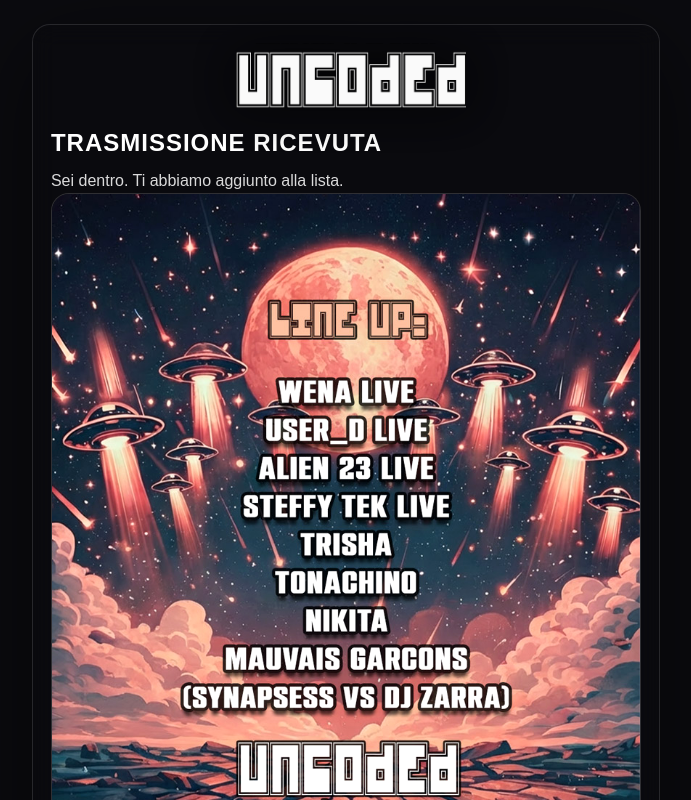
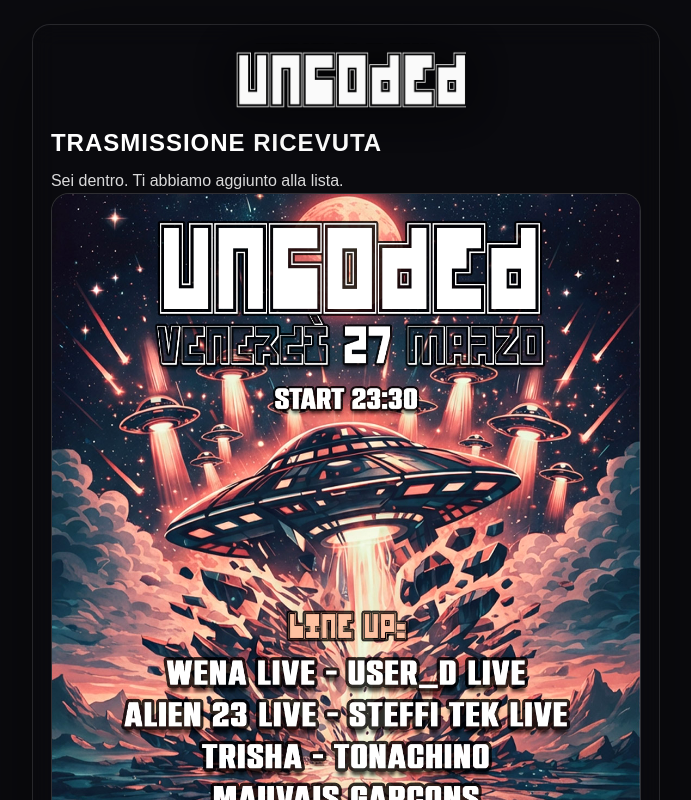
Before and after one commit to melatonina-studio/rsvp-site, a Next.js app: page /join in a window 1280 px wide. Shown: the top 800 px of the page, without its empty margins (294-985 px from the left). Built offline with nearby package versions, Linux system fonts and the light colour scheme.

Commit message:
Join: poster in main section + layout single column

```diff
--- a/app/join/page.tsx
+++ b/app/join/page.tsx
@@ -60,7 +60,7 @@ export default function JoinPage() {
           <p className={styles.subtitle}>Sei dentro. Ti abbiamo aggiunto alla lista.</p>
           <div className={styles.posterWrap}>
             <Image
-              src="/line-up.jpg"
+              src="/cover-planet.jpg"
               alt="Locandina evento"
               fill
               priority
```
Also changed, not shown: public/line-up.jpg (deleted).
